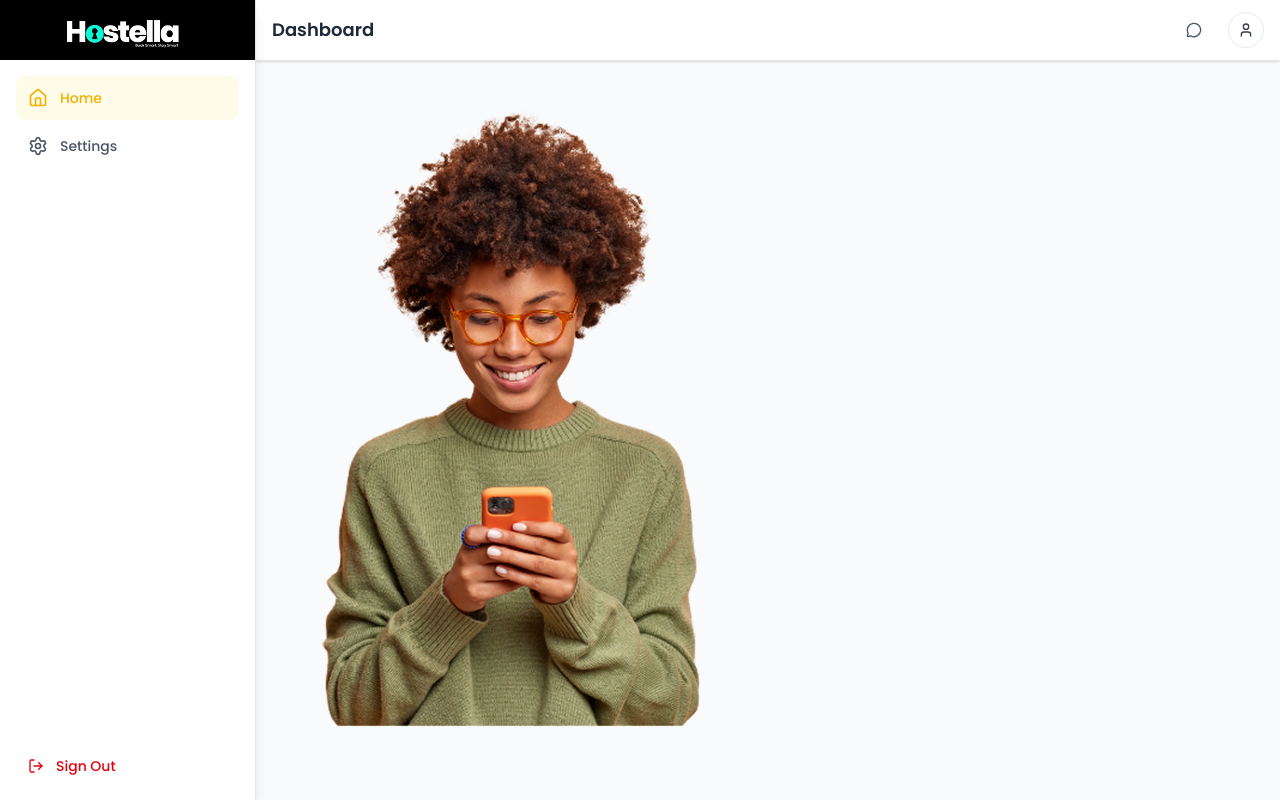
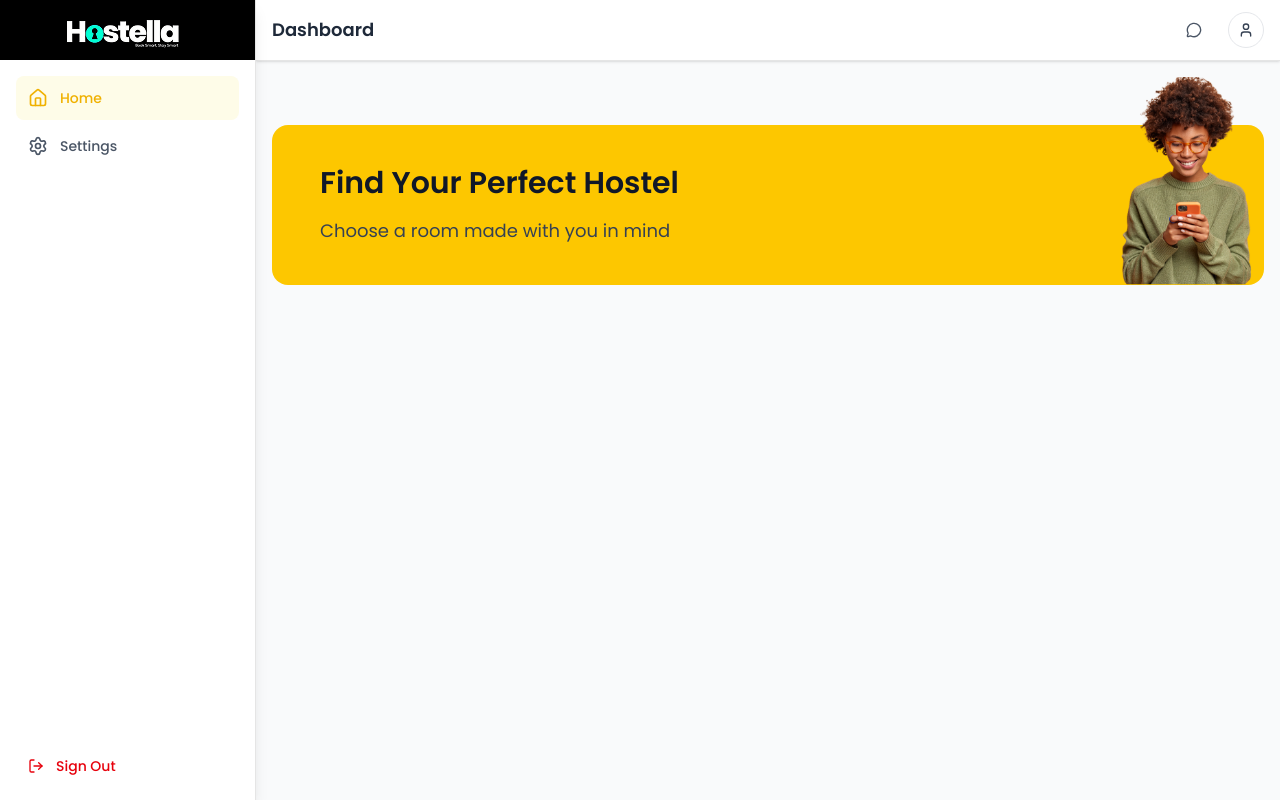
Before and after one commit to Umbrelabs-Projects/Hostella-stu, a Next.js app: page /dashboard in a window 1280 px wide. Built offline with nearby package versions, Linux system fonts and the light colour scheme.

Commit message:
added a dashboard header banner

```diff
--- /dev/null
+++ b/src/app/dashboard/components/reusable/HostelHeroBanner.tsx
@@ -0,0 +1,35 @@
+"use client";
+
+import Image, { StaticImageData } from "next/image";
+import React from "react";
+
+interface HostelHeroBannerProps {
+  heading: string;
+  paragraph: string;
+  image: StaticImageData;
+}
+
+export default function HostelHeroBanner({
+  heading,
+  paragraph,
+  image,
+}: HostelHeroBannerProps) {
+  return (
+    <div className="overflow-hidden">
+      <section className="relative mt-[4.5rem] md:mt-[3rem] w-full flex flex-col md:flex-row bg-yellow-400 rounded-2xl px-[5%] md:px-12 py-10 ">
+        {/* Left Text Section */}
+        <div className="w-full flex flex-col items-start space-y-4 ">
+          <h1 className="text-sm sm:text-xl md:text-3xl w-[70%] font-semibold text-gray-900">
+            {heading}
+          </h1>
+          <p className="text-gray-700 w-[50%] text-xs md:text-lg">{paragraph}</p>
+        </div>
+
+        {/* Right Image Section (absolute to overlap nicely) */}
+        <div className="absolute -bottom-3 right-0">
+          <Image src={image} alt="Banner image" className="w-40" priority />
+        </div>
+      </section>
+    </div>
+  );
+}
--- a/src/app/dashboard/page.tsx
+++ b/src/app/dashboard/page.tsx
@@ -1,11 +1,15 @@
 import { images } from "@/lib/images";
-import Image from "next/image";
 import React from "react";
+import HostelHeroBanner from "./components/reusable/HostelHeroBanner";
 
 export default function page() {
   return (
     <div>
-      <Image src={images.dashboardImg} alt="profile" />
+      <HostelHeroBanner
+        heading="Find Your Perfect Hostel"
+        paragraph="Choose a room made with you in mind"
+        image={images.dashboardImg}
+      />
     </div>
   );
 }
```
